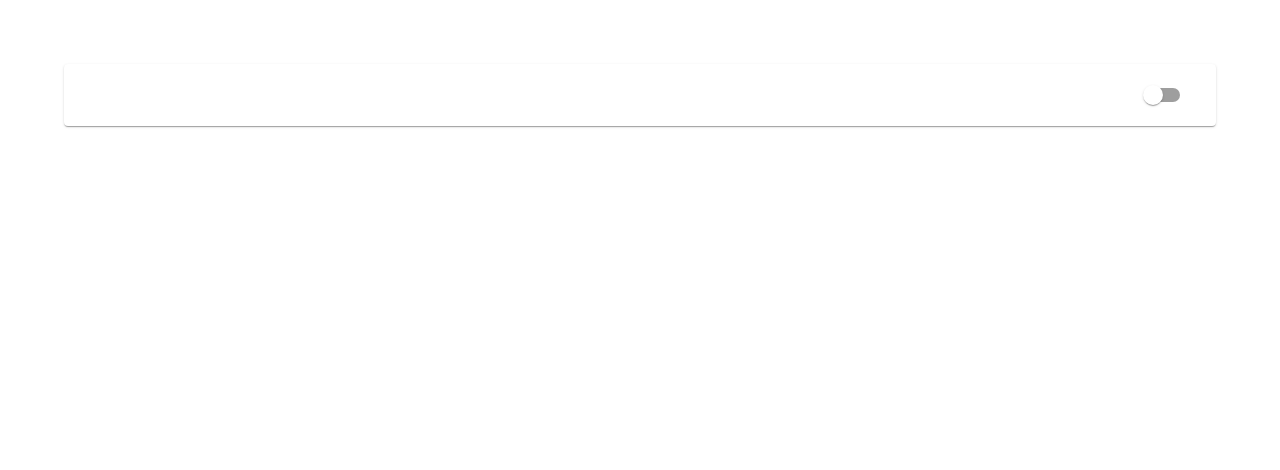
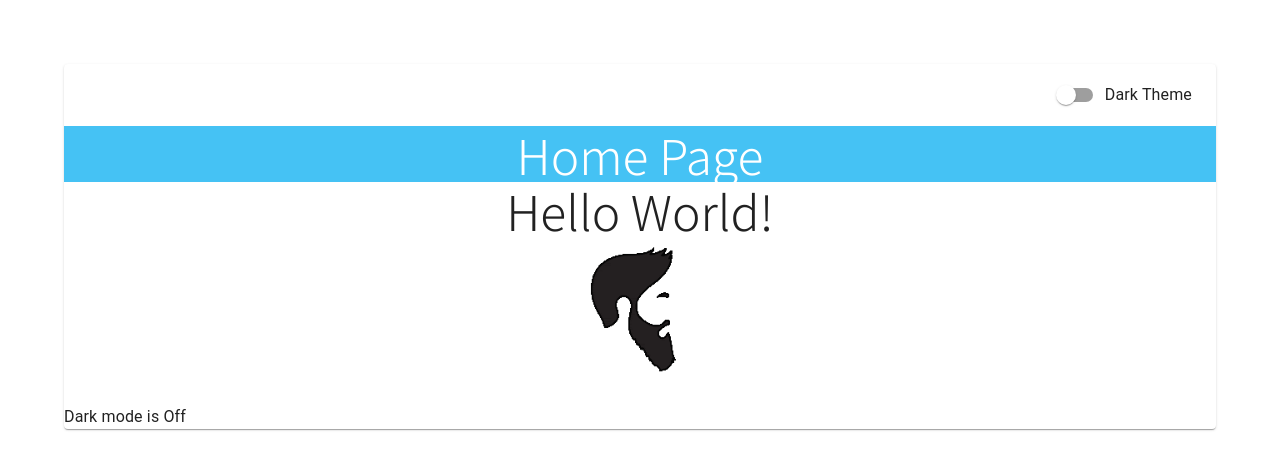
Before and after one commit to vbrich/react_toggle, a React (Create React App) app: page / in a window 1280 px wide. Shown: the top 470 px of the page. Built offline with nearby package versions, Linux system fonts and the light colour scheme.

Commit message:
just a few tweaks to clean up look and feel

```diff
--- a/src/App.css
+++ b/src/App.css
@@ -1,3 +1,5 @@
+@import url('https://fonts.googleapis.com/css2?family=Noto+Sans+JP:wght@300&display=swap');
+
 .App {
   text-align: center;
 }
@@ -5,34 +7,18 @@
 .App-logo {
   height: 40vmin;
   pointer-events: none;
+  height: 20vmin;
 }
 
-@media (prefers-reduced-motion: no-preference) {
-  .App-logo {
-    animation: App-logo-spin infinite 20s linear;
-  }
-}
-
-.App-header {
-  background-color: #282c34;
-  min-height: 100vh;
-  display: flex;
-  flex-direction: column;
-  align-items: center;
-  justify-content: center;
-  font-size: calc(10px + 2vmin);
+.hPage {
+  background-color: #45c2f4;
   color: white;
 }
 
-.App-link {
-  color: #61dafb;
+.container {
+  font-family: 'Noto Sans JP', sans-serif;
 }
 
-@keyframes App-logo-spin {
-  from {
-    transform: rotate(0deg);
-  }
-  to {
-    transform: rotate(360deg);
-  }
+.body1 {
+  text-align: left;
 }
--- a/src/App.jsx
+++ b/src/App.jsx
@@ -1,10 +1,10 @@
+import profile from "./assets/logo.gif";
 import { useState } from 'react';
 import './App.css';
 import {
   Card,
   CardHeader,
   Switch,
-  CardContent,
   Box,
   Container,
   Typography,
@@ -49,10 +49,22 @@ function App() {
             <Card>
               <CardHeader action={<FormGroup>
                 <FormControlLabel control={
-                  <Switch checked={isDarkTheme} onChange={changeTheme}></Switch>
-                }></FormControlLabel>
-              </FormGroup>}>
-              </CardHeader>
+                  <Switch checked={isDarkTheme} onChange={changeTheme}/>
+                } label = "Dark Theme"/>
+              </FormGroup>}/>
+              <Typography variant = "h3" component = "h3" >
+                <div className="container">
+                  <div className="hPage">
+                    Home Page
+                  </div>
+                  Hello World!
+                  <br />
+                </div>
+              </Typography>
+              <img src={profile} alt="profile" className="App-logo" />
+                <Typography className="body1" variant="body1">
+                  Dark mode is {isDarkTheme ? "On" : "Off"}
+                </Typography>
             </Card>
           </div>
         </Container>
--- a/src/index.js
+++ b/src/index.js
@@ -4,8 +4,4 @@ import './index.css';
 import App from './App';
 
 const root = ReactDOM.createRoot(document.getElementById('root'));
-root.render(
-  <React.StrictMode>
-    <App />
-  </React.StrictMode>
-);
+root.render(<App />);
```
Also changed, not shown: src/assets/logo.gif (added).
